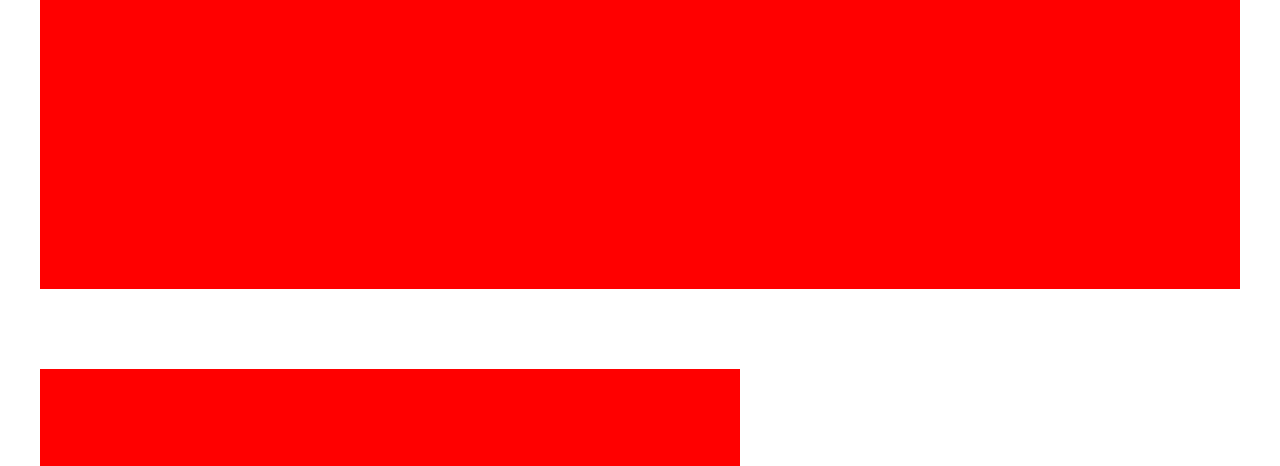
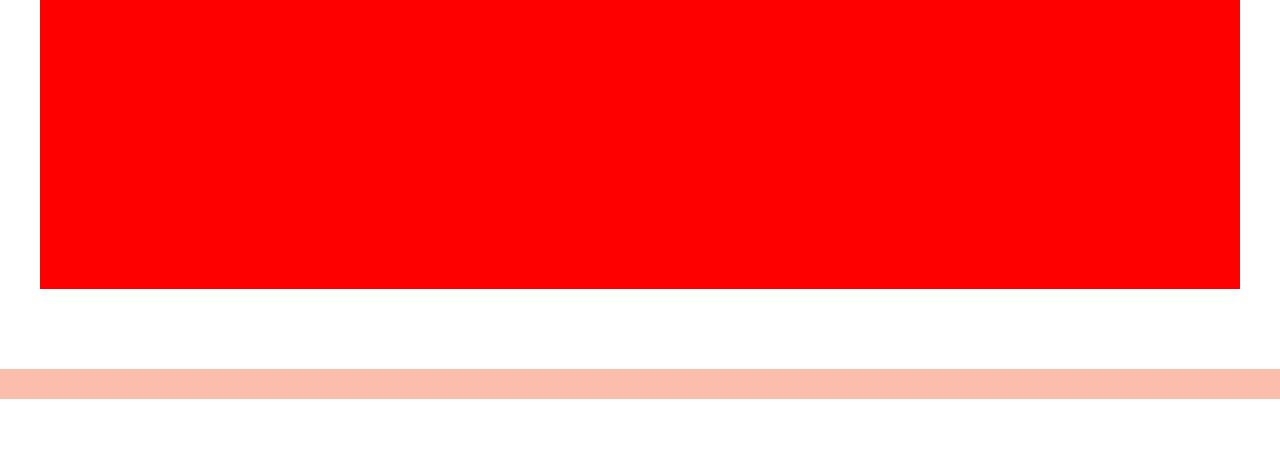
Before and after one commit to DillonJacobs/nearabout, a plain HTML site: page about.html in a window 1280 px wide. Shown: the part 471-937 px from the top of the page. Drawn offline with nearby package versions, Linux system fonts and the light colour scheme.

Commit message:
add menu ticker

```diff
--- a/about.html
+++ b/about.html
@@ -23,7 +23,6 @@
 
 </head>
 <body>
-<div class="frame"></div>
   <div class="menu-row">
   <img class="nearabout-logo" src="img/nearabout-logo.svg" alt="">
   <ul class="menu">
@@ -37,7 +36,11 @@
   <div class="row about-header red">
       <div class="proxima-h2 text-center vcenter">What is Nearabout all about?</div>
   </div>
+</div>
+  <div class="row about-ticker">
 
+  </div>
+<div class="wrapper">
   <div class="row about-us-row">
     <div class="studio-pic col-xs-12 col-md-7 red"></div>
     <div class="about-us col-xs-6 col-md-6 black pull-right">
@@ -68,7 +71,7 @@
 
     <div class="bio col-xs-12 col-md-4">
       <div class="bio-hover">
-        <div class="freight-h2 pink-text">Merry Veitas</div>
+        <div class="freight-h2 pink-text">Maty Veitas</div>
         <div class="proxima-h3 whitetext">Design Director</div>
         <div class="proxima-h4 whitetext">Lorem ipsum dolor sit amet, consectetur adipisicing elit. Fugiat repellendus molestias vero excepturi nesciunt voluptatum, architecto laborum praesentium alias eveniet ipsum at laudantium mollitia nam, vitae harum tempore quia. Atque?</div>
       </div>
--- a/css/styles.css
+++ b/css/styles.css
@@ -380,11 +380,25 @@ footer{
   height:90vh;
   width:100%;
 }
+
+.about-ticker{
+  width:100%;
+  margin-top:80px;
+  padding-right: 0px!important;
+  padding-left:0px!important;
+  margin-left: 0px!important;
+  margin-right:0px!important;
+  background-color: #FABEAB;
+  height: 30px;
+  border-right: 0px!important;
+  border-left:0px!important;
+}
+
 .about-us-row{
   margin-top:80px;
 }
 .about-us{
-  min-height:400px;
+  height:400px;
   padding:80px 30px 30px 80px;
   top:-500px;
 }
```
